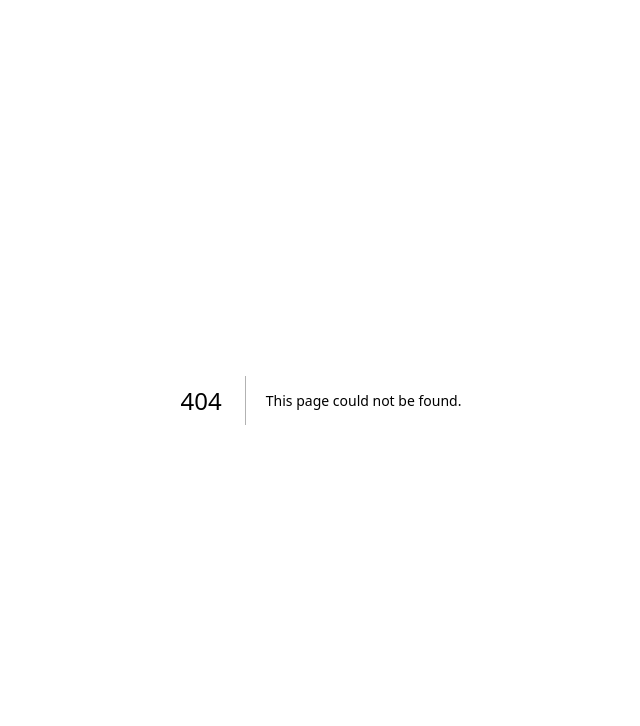
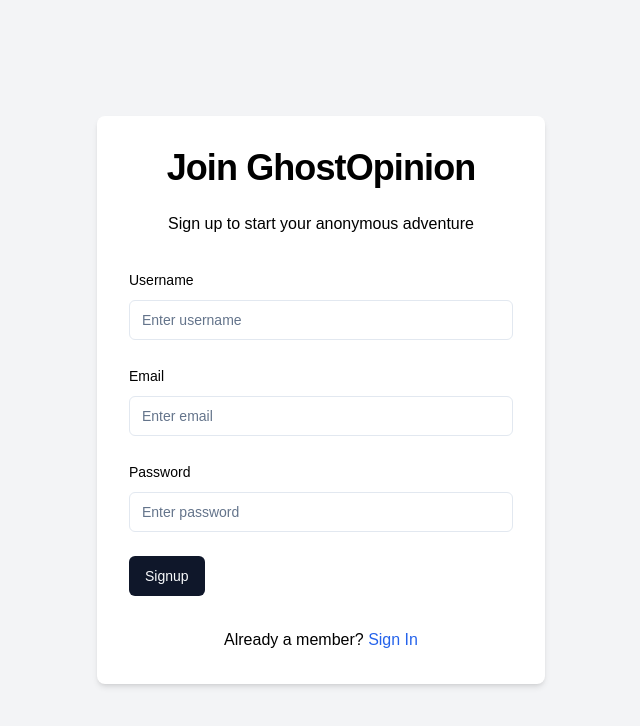
Before and after one commit to Shahbaz-1696/ghostopinion, a Next.js app: page /signup in a window 1280 px wide. Before the commit this address had no page. Shown: the top 726 px of the page, without its empty margins (319-959 px from the left). Built offline with nearby package versions, Linux system fonts and the light colour scheme.

Commit message:
Completed signup page

```diff
--- a/app/(auth)/signin/page.tsx
+++ b/app/(auth)/signin/page.tsx
@@ -1,96 +1,7 @@
-"use client";
-import React, { useEffect, useState } from "react";
-import { zodResolver } from "@hookform/resolvers/zod";
-import { useForm } from "react-hook-form";
-import * as z from "zod";
-import Link from "next/link";
-import axios, { AxiosError } from "axios";
-import { useDebounceValue } from "usehooks-ts";
-import { useToast } from "@/hooks/use-toast";
-import { useRouter } from "next/navigation";
-import { signupSchema } from "@/schemas/signupSchema";
-import { ApiResponse } from "@/types/ApiResponse";
+import React from "react";
 
 const Signin = () => {
-  const [username, setUsername] = useState("");
-  const [useranmeMessage, setUsernameMessage] = useState("");
-  const [isCheckingUsername, setIsCheckingUsername] = useState(false);
-  const [isSubmitting, setIsSubmitting] = useState(false);
-  const debouncedUsername = useDebounceValue(username, 300);
-  const { toast } = useToast();
-  const router = useRouter();
-
-  // zod implemnetation
-  const form = useForm<z.infer<typeof signupSchema>>({
-    resolver: zodResolver(signupSchema),
-    defaultValues: {
-      username: "",
-      email: "",
-      password: "",
-    },
-  });
-
-  useEffect(() => {
-    const checkUsernameUnique = async () => {
-      if (debouncedUsername) {
-        setIsCheckingUsername(true);
-        setUsernameMessage("");
-        try {
-          const response = await axios.get(
-            `/api/check-username-unique?username=${debouncedUsername}`
-          );
-          console.log(response);
-          setUsernameMessage(response.data.message);
-        } catch (error) {
-          const axiosError = error as AxiosError<ApiResponse>;
-          setUsernameMessage(
-            axiosError.response?.data.message ?? "Error checking username"
-          );
-        } finally {
-          setIsCheckingUsername(false);
-        }
-      }
-    };
-    checkUsernameUnique();
-  }, [debouncedUsername]);
-
-  async function onSubmit(values: z.infer<typeof signupSchema>) {
-    console.log(values);
-    setIsSubmitting(true);
-    try {
-      const response = await axios.post<ApiResponse>(`/api/signup`, values);
-      toast({
-        title: "Success",
-        description: response.data.message,
-      });
-      router.replace(`/verify/${username}`);
-      setIsSubmitting(false);
-    } catch (error) {
-      console.error("Error in signup of user", error);
-      const axiosError = error as AxiosError<ApiResponse>;
-      const errorMessage = axiosError.response?.data.message;
-      toast({
-        title: "Signup Failed",
-        description: errorMessage,
-        variant: "destructive",
-      });
-      setIsSubmitting(false);
-    }
-  }
-
-  return (
-    <div className="flex justify-center items-center min-h-screen bg-gray-100">
-      <div className="w-full max-w-md p-8 space-y-8 bg-white shadow-md rounded-lg">
-        <div className="text-center">
-          <h1 className="text-4xl font-extrabold tracking-tight lg:tex-5xl mb-6">
-            Join GhostOpinion
-          </h1>
-          <p className="mb-4">Sign up to start your anonymous adventure</p>
-        </div>
-
-      </div>
-    </div>
-  );
+  return <div>Signin</div>;
 };
 
 export default Signin;
--- /dev/null
+++ b/app/(auth)/signup/page.tsx
@@ -0,0 +1,187 @@
+"use client";
+import React, { useEffect, useState } from "react";
+import { zodResolver } from "@hookform/resolvers/zod";
+import { useForm } from "react-hook-form";
+import * as z from "zod";
+import Link from "next/link";
+import axios, { AxiosError } from "axios";
+import { useDebounceCallback } from "usehooks-ts";
+import { useToast } from "@/hooks/use-toast";
+import { useRouter } from "next/navigation";
+import { signupSchema } from "@/schemas/signupSchema";
+import { ApiResponse } from "@/types/ApiResponse";
+import { Button } from "@/components/ui/button";
+import {
+  Form,
+  FormControl,
+  FormField,
+  FormItem,
+  FormLabel,
+  FormMessage,
+} from "@/components/ui/form";
+import { Input } from "@/components/ui/input";
+import { Loader2 } from "lucide-react";
+
+const Signup = () => {
+  const [username, setUsername] = useState("");
+  const [useranmeMessage, setUsernameMessage] = useState("");
+  const [isCheckingUsername, setIsCheckingUsername] = useState(false);
+  const [isSubmitting, setIsSubmitting] = useState(false);
+  const debounced = useDebounceCallback(setUsername, 500);
+  const { toast } = useToast();
+  const router = useRouter();
+
+  // zod implemnetation
+  const form = useForm<z.infer<typeof signupSchema>>({
+    resolver: zodResolver(signupSchema),
+    defaultValues: {
+      username: "",
+      email: "",
+      password: "",
+    },
+  });
+
+  useEffect(() => {
+    const checkUsernameUnique = async () => {
+      if (username) {
+        setIsCheckingUsername(true);
+        setUsernameMessage("");
+        try {
+          const response = await axios.get(
+            `/api/check-username-unique?username=${username}`
+          );
+          console.log(response.data.message);
+          setUsernameMessage(response.data.message);
+        } catch (error) {
+          const axiosError = error as AxiosError<ApiResponse>;
+          setUsernameMessage(
+            axiosError.response?.data.message ?? "Error checking username"
+          );
+        } finally {
+          setIsCheckingUsername(false);
+        }
+      }
+    };
+    checkUsernameUnique();
+  }, [username]);
+
+  async function onSubmit(values: z.infer<typeof signupSchema>) {
+    console.log(values);
+    setIsSubmitting(true);
+    try {
+      const response = await axios.post<ApiResponse>(`/api/signup`, values);
+      toast({
+        title: "Success",
+        description: response.data.message,
+      });
+      router.replace(`/verify/${username}`);
+      setIsSubmitting(false);
+    } catch (error) {
+      console.error("Error in signup of user", error);
+      const axiosError = error as AxiosError<ApiResponse>;
+      const errorMessage = axiosError.response?.data.message;
+      toast({
+        title: "Signup Failed",
+        description: errorMessage,
+        variant: "destructive",
+      });
+      setIsSubmitting(false);
+    }
+  }
+
+  return (
+    <div className="flex justify-center items-center min-h-screen bg-gray-100 text-black">
+      <div className="w-full max-w-md p-8 space-y-8 bg-white shadow-md rounded-lg">
+        <div className="text-center">
+          <h1 className="text-4xl font-extrabold tracking-tight lg:tex-5xl mb-6">
+            Join GhostOpinion
+          </h1>
+          <p className="mb-4">Sign up to start your anonymous adventure</p>
+        </div>
+        <Form {...form}>
+          <form onSubmit={form.handleSubmit(onSubmit)} className="space-y-6">
+            <FormField
+              control={form.control}
+              name="username"
+              render={({ field }) => (
+                <FormItem>
+                  <FormLabel>Username</FormLabel>
+                  <FormControl>
+                    <Input
+                      placeholder="Enter username"
+                      {...field}
+                      onChange={(e) => {
+                        field.onChange(e);
+                        debounced(e.target.value);
+                      }}
+                    />
+                  </FormControl>
+                  {isCheckingUsername && <Loader2 className="animate-spin" />}
+                  <p
+                    className={`text-sm ${
+                      useranmeMessage === "Username is available"
+                        ? "text-green-500"
+                        : "text-red-500"
+                    }`}
+                  >
+                    {useranmeMessage}
+                  </p>
+                  <FormMessage />
+                </FormItem>
+              )}
+            />
+            <FormField
+              control={form.control}
+              name="email"
+              render={({ field }) => (
+                <FormItem>
+                  <FormLabel>Email</FormLabel>
+                  <FormControl>
+                    <Input placeholder="Enter email" {...field} />
+                  </FormControl>
+                  <FormMessage />
+                </FormItem>
+              )}
+            />
+            <FormField
+              control={form.control}
+              name="password"
+              render={({ field }) => (
+                <FormItem>
+                  <FormLabel>Password</FormLabel>
+                  <FormControl>
+                    <Input
+                      type="password"
+                      placeholder="Enter password"
+                      {...field}
+                    />
+                  </FormControl>
+                  <FormMessage />
+                </FormItem>
+              )}
+            />
+            <Button type="submit" disabled={isSubmitting}>
+              {isSubmitting ? (
+                <>
+                  <Loader2 className="mr-2 h-4 w-4 animate-spin" /> Submitting
+                </>
+              ) : (
+                "Signup"
+              )}
+            </Button>
+          </form>
+        </Form>
+        <div className="text-center mt-4">
+          <p className="text-black">
+            Already a member?{" "}
+            <Link href="/signin" className="text-blue-600 hover:text-blue-800">
+              Sign In
+            </Link>
+          </p>
+        </div>
+      </div>
+    </div>
+  );
+};
+
+export default Signup;
--- /dev/null
+++ b/components/ui/input.tsx
@@ -0,0 +1,25 @@
+import * as React from "react"
+
+import { cn } from "@/lib/utils"
+
+export interface InputProps
+  extends React.InputHTMLAttributes<HTMLInputElement> {}
+
+const Input = React.forwardRef<HTMLInputElement, InputProps>(
+  ({ className, type, ...props }, ref) => {
+    return (
+      <input
+        type={type}
+        className={cn(
+          "flex h-10 w-full rounded-md border border-input bg-background px-3 py-2 text-sm ring-offset-background file:border-0 file:bg-transparent file:text-sm file:font-medium file:text-foreground placeholder:text-muted-foreground focus-visible:outline-none focus-visible:ring-2 focus-visible:ring-ring focus-visible:ring-offset-2 disabled:cursor-not-allowed disabled:opacity-50",
+          className
+        )}
+        ref={ref}
+        {...props}
+      />
+    )
+  }
+)
+Input.displayName = "Input"
+
+export { Input }
```
